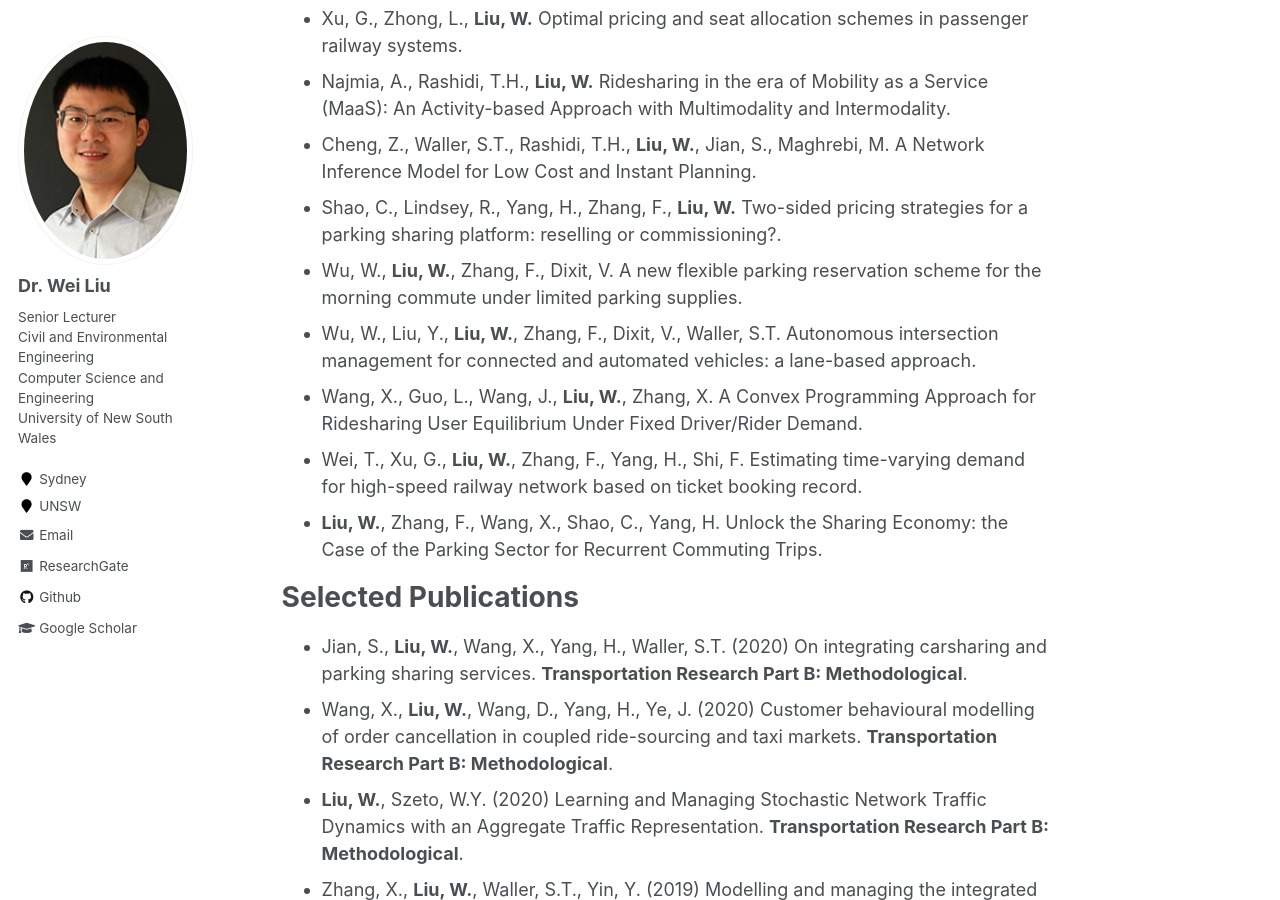
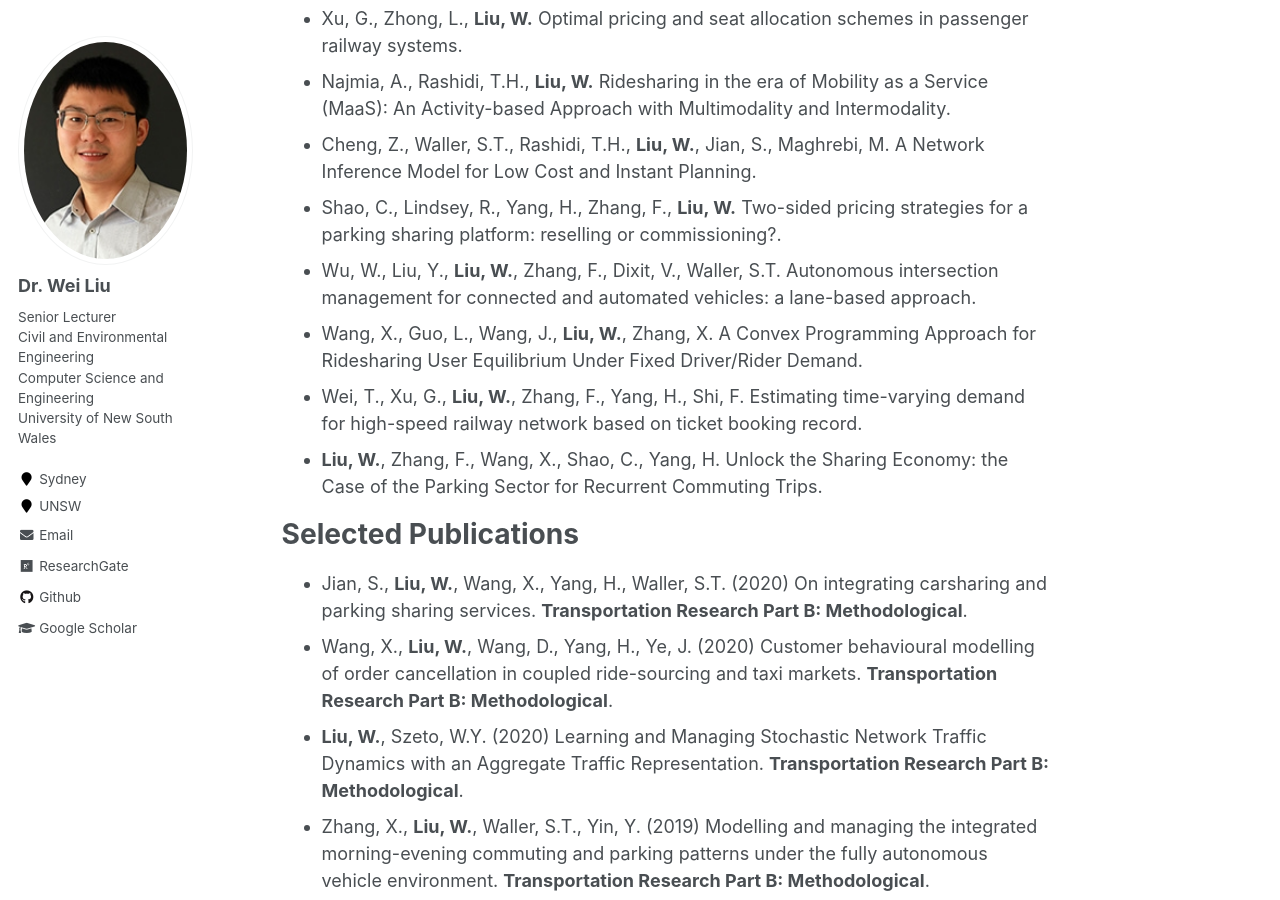
Before and after one commit to weiliu2016/weiliu2016.github.io, a Jekyll site: the page built from _pages/about.md, in a window 1280 px wide and 900 px high, scrolled down 2421 px. Built offline with Jekyll 4.4.1, drawn with Linux system fonts in a browser that asks for light colours.

Commit message:
Update about.md

```diff
--- a/_pages/about.md
+++ b/_pages/about.md
@@ -55,7 +55,6 @@ Selected Working Papers
 - Najmia, A., Rashidi, T.H., **Liu, W.** Ridesharing in the era of Mobility as a Service (MaaS): An Activity-based Approach with Multimodality and Intermodality.
 - Cheng, Z., Waller, S.T., Rashidi, T.H., **Liu, W.**, Jian, S., Maghrebi, M. A Network Inference Model for Low Cost and Instant Planning.
 - Shao, C., Lindsey, R., Yang, H., Zhang, F., **Liu, W.** Two-sided pricing strategies for a parking sharing platform: reselling or commissioning?.
-- Wu, W., **Liu, W.**, Zhang, F., Dixit, V. A new flexible parking reservation scheme for the morning commute under limited parking supplies.
 - Wu, W., Liu, Y., **Liu, W.**, Zhang, F., Dixit, V., Waller, S.T. Autonomous intersection management for connected and automated vehicles: a lane-based approach.
 - Wang, X., Guo, L., Wang, J., **Liu, W.**, Zhang, X. A Convex Programming Approach for Ridesharing User Equilibrium Under Fixed Driver/Rider Demand.
 - Wei, T., Xu, G., **Liu, W.**, Zhang, F., Yang, H., Shi, F. Estimating time-varying demand for high-speed railway network based on ticket booking record.
```
